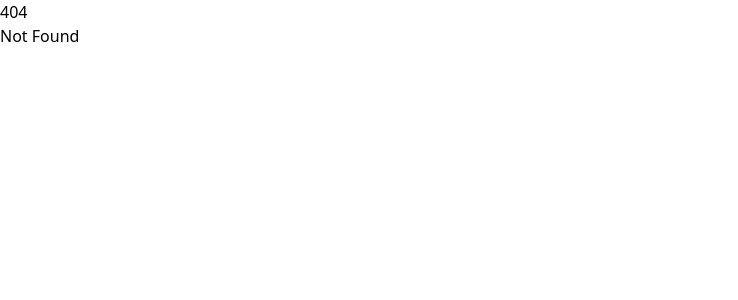
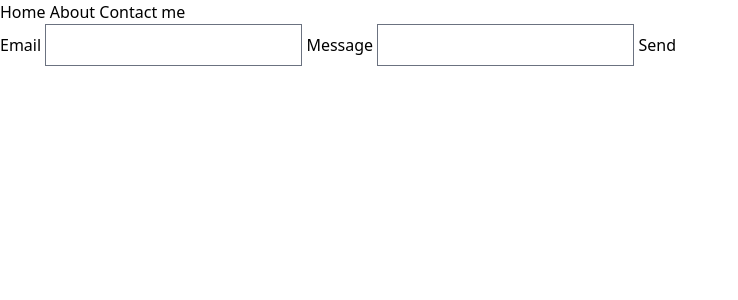
Before and after one commit to PauliLinde/PortfolioSvelteKit, a SvelteKit app: page /form in a window 1280 px wide. Before the commit this address had no page. Shown: the top 300 px of the page, without its empty margins (0-738 px from the left). Built offline with nearby package versions, Linux system fonts and the light colour scheme.

Commit message:
Adding form html, and action in formserver

```diff
--- a/src/routes/+layout.svelte
+++ b/src/routes/+layout.svelte
@@ -5,6 +5,12 @@
 	let { children } = $props();
 </script>
 
+<nav>
+	<a href="/">Home</a>
+	<a href="/about">About</a>
+	<a href="/form">Contact me</a>
+</nav>
+
 <svelte:head>
 	<link rel="icon" href={favicon} />
 </svelte:head>
--- /dev/null
+++ b/src/routes/form/+page.server.ts
@@ -0,0 +1,20 @@
+import type { Actions } from '@sveltejs/kit';
+
+export const actions: Actions = {
+	default: async ({ request }) => {
+		const formData = await request.formData();
+		const email = formData.get('email') as string;
+		const message = formData.get('message') as string;
+
+		const response = await fetch('http://localhost:8080', {
+			method: 'POST',
+			headers: {
+				'Content-Type': 'application/json',
+			},
+			body: JSON.stringify({
+				email,
+				message
+			}),
+		});
+	}
+};
--- /dev/null
+++ b/src/routes/form/+page.svelte
@@ -0,0 +1,11 @@
+<form method="POST" action="/form">
+	<label>
+		Email
+		<input name="email" type="email" autocomplete="off">
+	</label>
+	<label>
+		Message
+		<input name="message" type="text" autocomplete="off">
+	</label>
+	<button>Send</button>
+</form>
```
